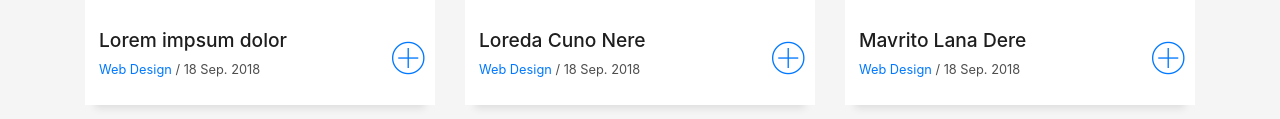
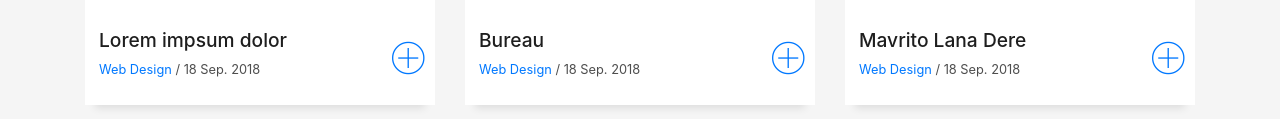
Before and after one commit to eracom-id492/biblio_20_filipe, a plain HTML site: page GALERIE/index.html in a window 1280 px wide. Shown: the part 460-579 px from the top of the page. Drawn offline with Linux system fonts and the light colour scheme; files whose address does not match are found by name.

Commit message:
changement titre
changement nom du titre h2

ancien:Loreda Cuno Nere
nouveau: Bureau

```diff
--- a/GALERIE/index.html
+++ b/GALERIE/index.html
@@ -87,7 +87,7 @@
                 <div class="work-content">
                   <div class="row">
                     <div class="col-sm-8">
-                      <h2 class="w-title">Loreda Cuno Nere</h2>
+                      <h2 class="w-title">Bureau</h2>
                       <div class="w-more">
                         <span class="w-ctegory">Web Design</span> / <span class="w-date">18 Sep. 2018</span>
                       </div>
```
Also changed, not shown: GALERIE/assets/css/._style.css, MENU/._menu.html.
